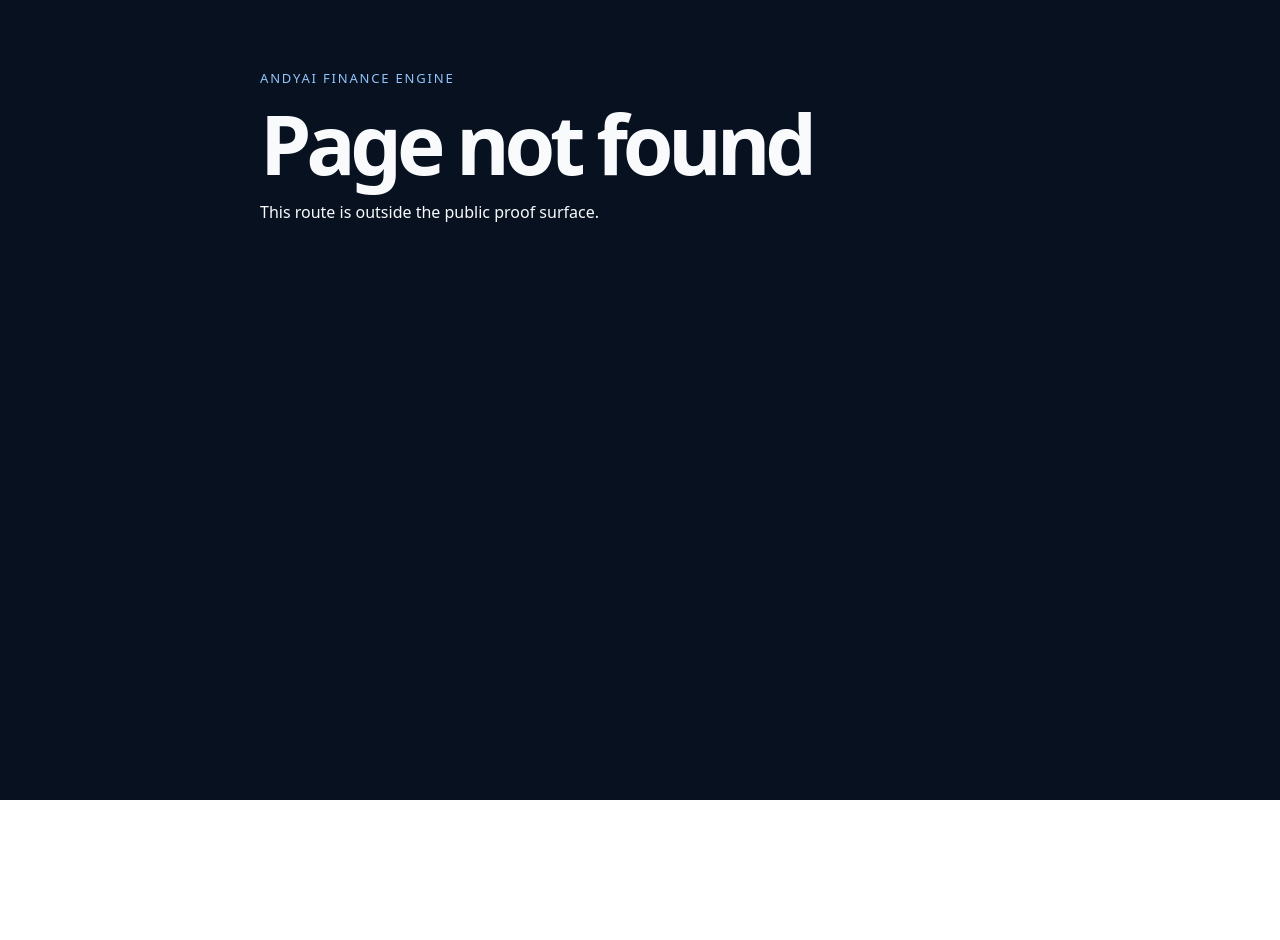
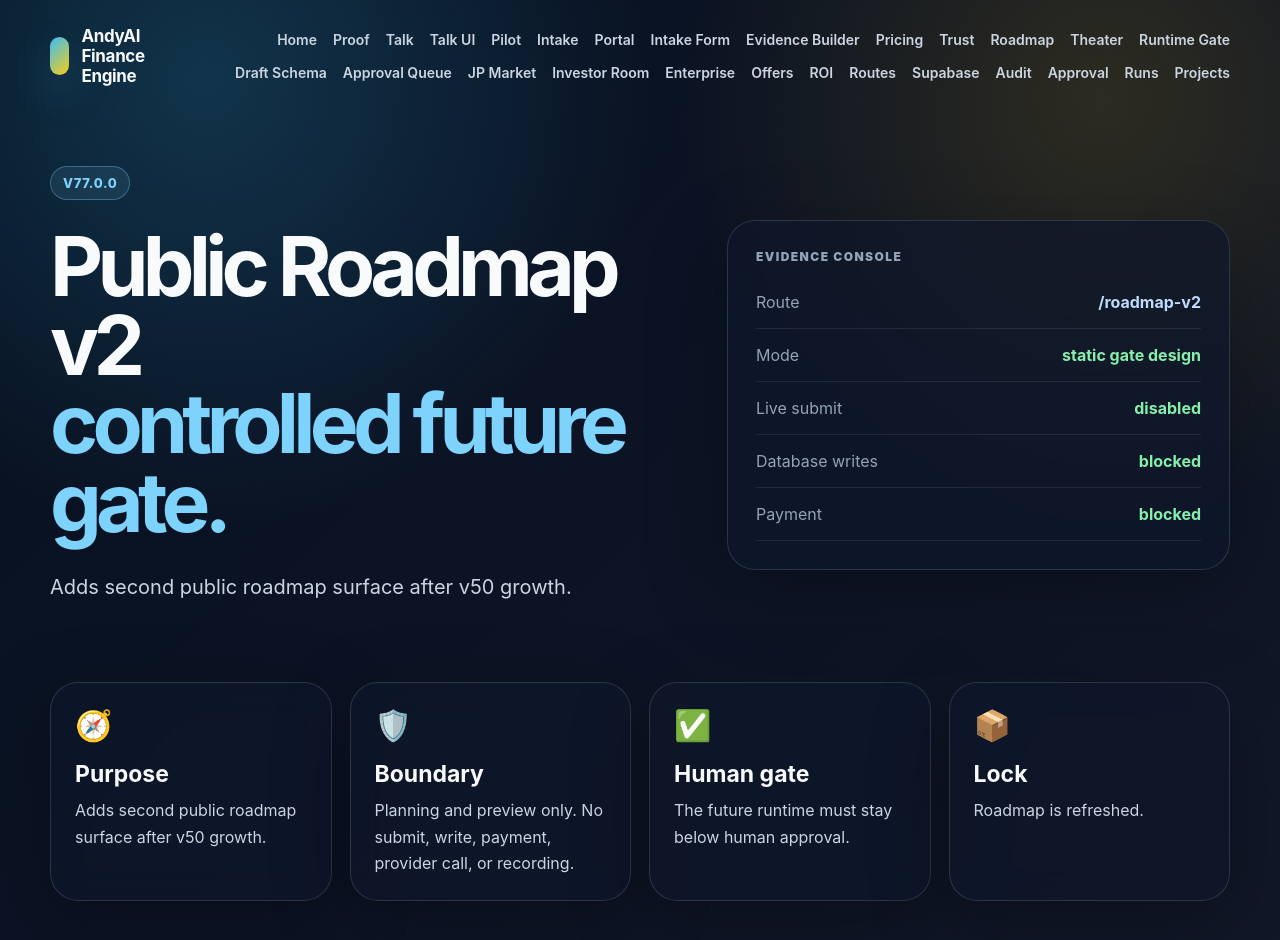
Before and after one commit to kolundzic/andyai-finance-engine, a Next.js app: page /roadmap-v2 in a window 1280 px wide. Before the commit this address had no page. Shown: the top 940 px of the page. Before the commit the page ends 800 px from the top, so only its background shows below. Built offline with nearby package versions, Linux system fonts and the light colour scheme.

Commit message:
round2: add v77.0.0 public-roadmap-v2

```diff
--- /dev/null
+++ b/app/roadmap-v2/page.tsx
@@ -0,0 +1,32 @@
+import { EvidenceConsole, FeatureGrid, PrestigePage } from "../../src/ui/finance-prestige-system";
+
+export const metadata = {
+  title: "AndyAI Finance Engine — Public Roadmap v2",
+  description: "Adds second public roadmap surface after v50 growth.",
+};
+
+export default function Page() {
+  return (
+    <PrestigePage
+      active="/roadmap-v2"
+      badge="v77.0.0"
+      title="Public Roadmap v2"
+      accent="controlled future gate."
+      lead="Adds second public roadmap surface after v50 growth."
+      right={<EvidenceConsole rows={[
+        ["Route", "/roadmap-v2", "blue"],
+        ["Mode", "static gate design", "green"],
+        ["Live submit", "disabled", "green"],
+        ["Database writes", "blocked", "green"],
+        ["Payment", "blocked", "green"],
+      ] as any} />}
+    >
+      <FeatureGrid items={[
+        ["🧭", "Purpose", "Adds second public roadmap surface after v50 growth."],
+        ["🛡️", "Boundary", "Planning and preview only. No submit, write, payment, provider call, or recording."],
+        ["✅", "Human gate", "The future runtime must stay below human approval."],
+        ["📦", "Lock", "Roadmap is refreshed."],
+      ] as any} />
+    </PrestigePage>
+  );
+}
--- a/package.json
+++ b/package.json
@@ -1,6 +1,6 @@
 {
   "name": "andyai-finance-engine",
-  "version": "76.0.0",
+  "version": "77.0.0",
   "private": true,
   "description": "AndyAI Finance Engine — public showcase powered by a governed financial modeling core.",
   "scripts": {
```
Also changed, not shown: configs/drone-round-2/public-roadmap-v2.v77.0.0.json (added, +16 -0 lines), 3 other files (tests, documents, lock files or other folders).
